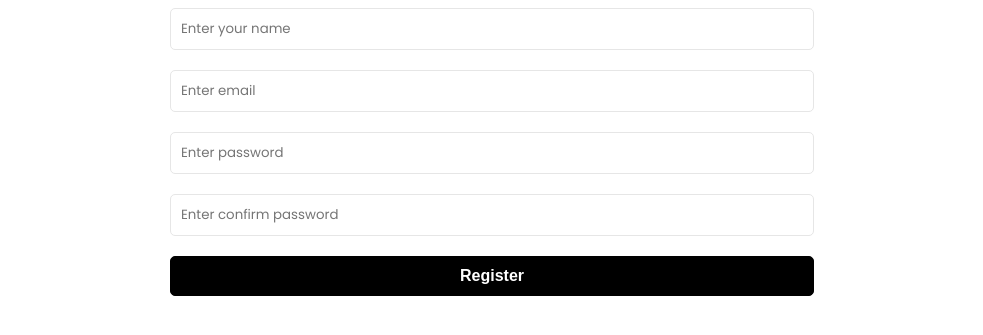
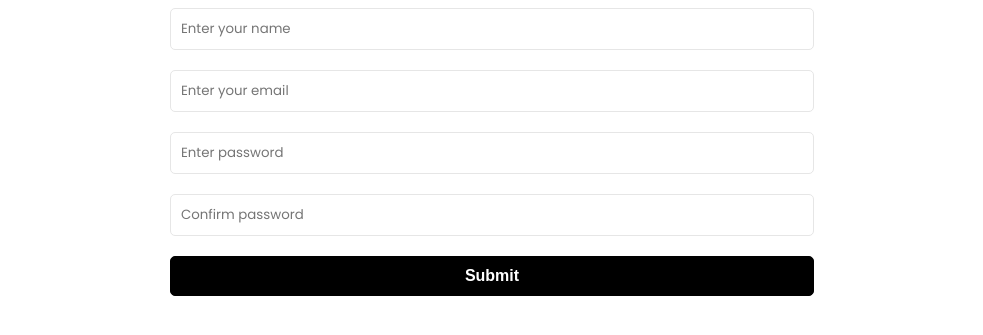
Before and after one commit to Nauman-Javed/mern-project, a React (Create React App) app in the folder frontend/: page /register in a window 1280 px wide. Shown: the part 315-650 px from the top of the page, without its empty margins (148-1131 px from the left). Built offline with nearby package versions, Linux system fonts and the light colour scheme; the HTML template or start-up script is replaced by a standard one.

Commit message:
added register functionality

```diff
--- a/frontend/src/App.js
+++ b/frontend/src/App.js
@@ -1,6 +1,7 @@
 import { BrowserRouter, Route, Routes } from "react-router-dom";
 import { Dashboard, Login, Register } from "./pages";
 import { Header } from "./components";
+import { ToastContainer } from "react-toastify";
 function App() {
   return (
     <>
@@ -14,6 +15,7 @@ function App() {
           </Routes>
         </div>
       </BrowserRouter>
+      <ToastContainer />
     </>
   );
 }
--- a/frontend/src/app/features/auth/authService.js
+++ b/frontend/src/app/features/auth/authService.js
@@ -1,11 +1,14 @@
 import axios from "axios";
+
 const API_URL = "/api/users/";
 
 const register = async (userData) => {
   const response = await axios.post(API_URL, userData);
+
   if (response.data) {
     localStorage.setItem("user", JSON.stringify(response.data));
   }
+
   return response.data;
 };
 
--- a/frontend/src/app/features/auth/authSlice.js
+++ b/frontend/src/app/features/auth/authSlice.js
@@ -4,7 +4,7 @@ import authService from "./authService";
 const user = JSON.parse(localStorage.getItem("user"));
 
 const initialState = {
-  user: user ? user : "null",
+  user: user ? user : null,
   isError: false,
   isSuccess: false,
   isLoading: false,
@@ -30,7 +30,7 @@ export const register = createAsyncThunk(
 
 export const authSlice = createSlice({
   name: "auth",
-  initialState: initialState,
+  initialState,
   reducers: {
     reset: (state) => {
       state.isLoading = false;
--- /dev/null
+++ b/frontend/src/components/Spinner.jsx
@@ -0,0 +1,9 @@
+import React from "react";
+
+export const Spinner = () => {
+  return (
+    <div className="loadingSpinnerContainer">
+      <div className="loadingSpinner"></div>
+    </div>
+  );
+};
--- a/frontend/src/components/index.js
+++ b/frontend/src/components/index.js
@@ -1 +1,2 @@
 export * from "./Header";
+export * from "./Spinner";
--- a/frontend/src/pages/Register.jsx
+++ b/frontend/src/pages/Register.jsx
@@ -1,26 +1,67 @@
-import React from "react";
-import { useState } from "react";
+import { useState, useEffect } from "react";
+import { useSelector, useDispatch } from "react-redux";
+import { useNavigate } from "react-router-dom";
+import { toast } from "react-toastify";
 import { FaUser } from "react-icons/fa";
+import { Spinner } from "../components";
+import { register, reset } from "../app/features/auth";
 
 export const Register = () => {
   const [formData, setFormData] = useState({
     name: "",
     email: "",
     password: "",
-    confirmPassword: "",
+    password2: "",
   });
 
+  const { name, email, password, password2 } = formData;
+
+  const navigate = useNavigate();
+  const dispatch = useDispatch();
+
+  const { user, isLoading, isError, isSuccess, message } = useSelector(
+    (state) => state.auth
+  );
+
+  useEffect(() => {
+    if (isError) {
+      toast.error(message);
+    }
+
+    if (isSuccess || user) {
+      navigate("/");
+    }
+
+    dispatch(reset());
+  }, [user, isError, isSuccess, message, navigate, dispatch]);
+
   const onChange = (e) => {
-    setFormData((prev) => ({
-      ...prev,
+    setFormData((prevState) => ({
+      ...prevState,
       [e.target.name]: e.target.value,
     }));
   };
+
   const onSubmit = (e) => {
     e.preventDefault();
+
+    if (password !== password2) {
+      toast.error("Passwords do not match");
+    } else {
+      const userData = {
+        name,
+        email,
+        password,
+      };
+
+      dispatch(register(userData));
+    }
   };
 
-  const { name, email, password, confirmPassword } = formData;
+  if (isLoading) {
+    return <Spinner />;
+  }
+
   return (
     <>
       <section className="heading">
@@ -29,6 +70,7 @@ export const Register = () => {
         </h1>
         <p>Please create an account</p>
       </section>
+
       <section className="form">
         <form onSubmit={onSubmit}>
           <div className="form-group">
@@ -49,7 +91,7 @@ export const Register = () => {
               id="email"
               name="email"
               value={email}
-              placeholder="Enter email"
+              placeholder="Enter your email"
               onChange={onChange}
             />
           </div>
@@ -68,16 +110,16 @@ export const Register = () => {
             <input
               type="password"
               className="form-control"
-              id="confirmPassword"
-              name="confirmPassword"
-              value={confirmPassword}
-              placeholder="Enter confirm password"
+              id="password2"
+              name="password2"
+              value={password2}
+              placeholder="Confirm password"
               onChange={onChange}
             />
           </div>
           <div className="form-group">
             <button type="submit" className="btn btn-block">
-              Register
+              Submit
             </button>
           </div>
         </form>
```
Also changed, not shown: 1 other file (tests, documents, lock files or other folders).
